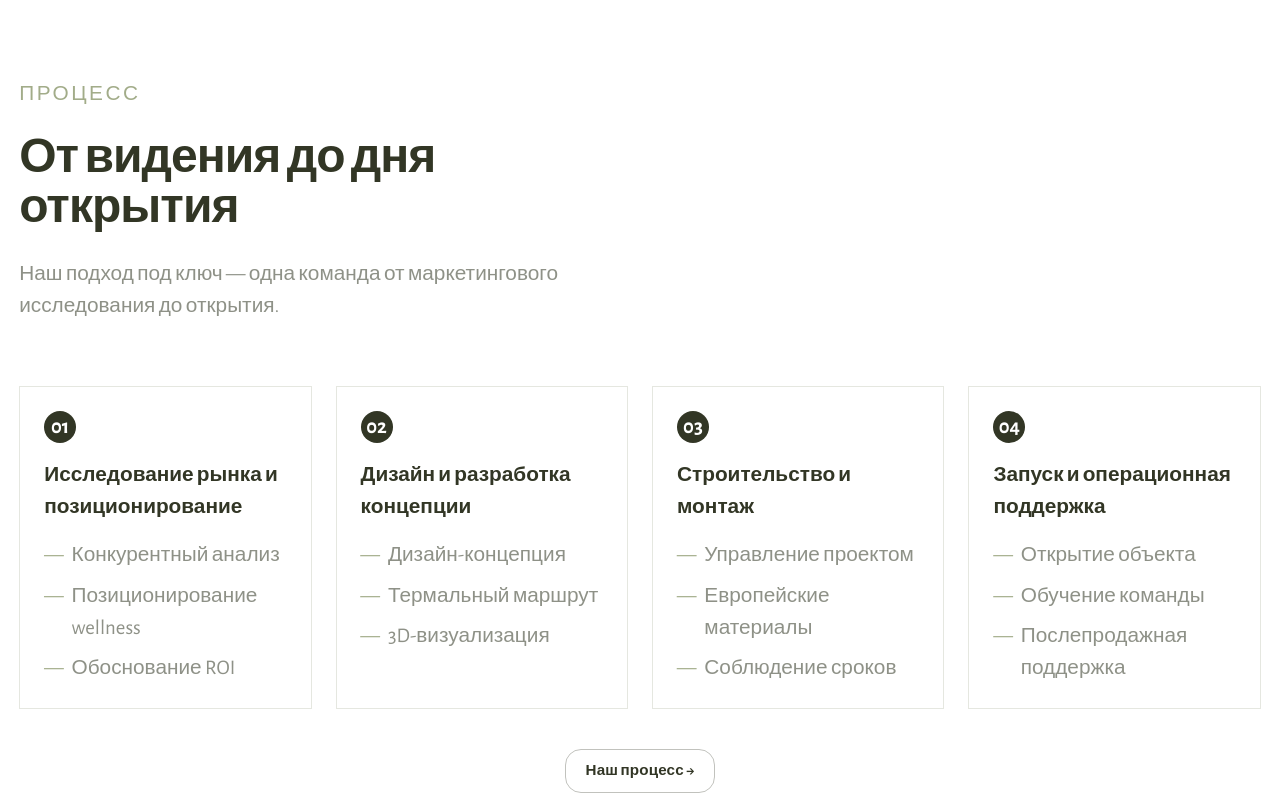
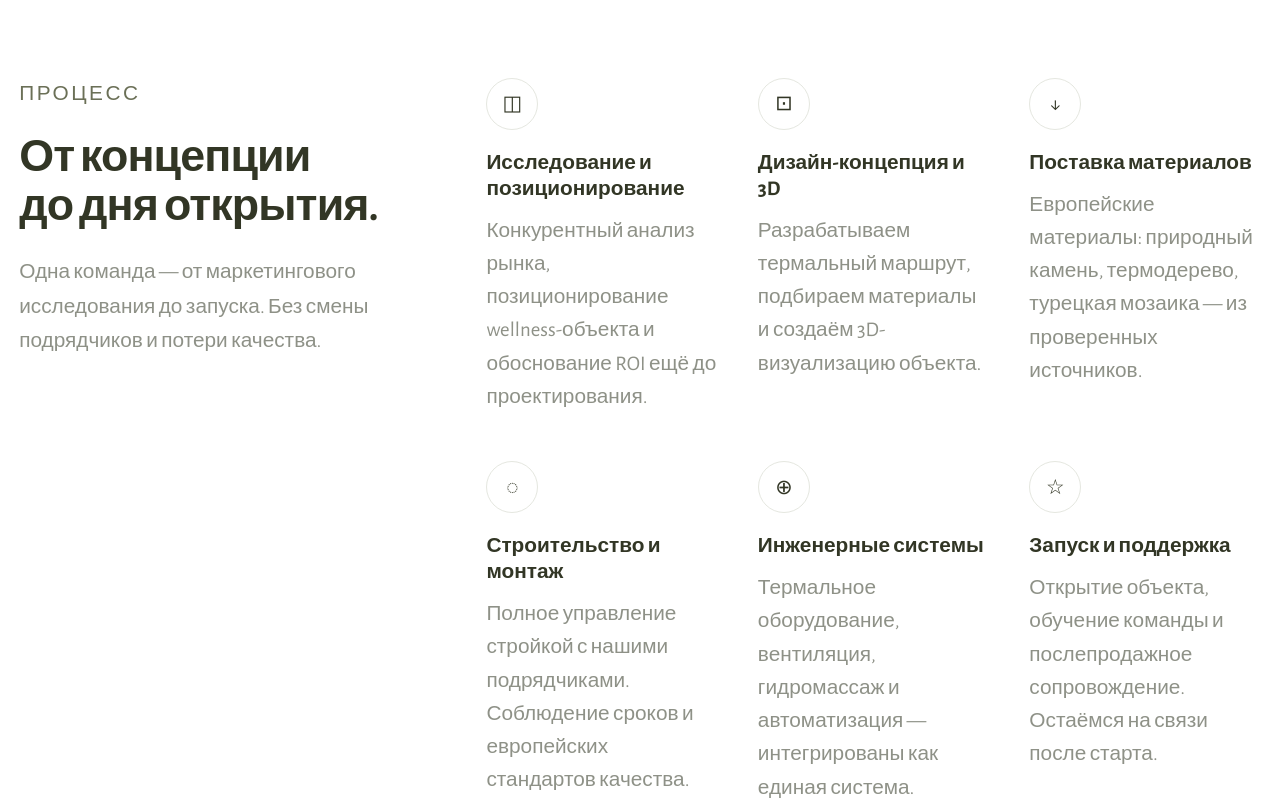
Before and after one commit to digitalcluster25/hws, a React (Vite) app: page / in a window 1280 px wide. Shown: the part 3620-4420 px from the top of the page. Built offline with nearby package versions, Linux system fonts and the light colour scheme.

Commit message:
feat: process section Ohio icon-grid layout

```diff
--- /dev/null
+++ b/src/components/sections/ProcessAccordion.jsx
@@ -0,0 +1,79 @@
+import { motion } from 'framer-motion'
+
+const STEPS = [
+  {
+    icon: '◫',
+    title: 'Исследование и позиционирование',
+    desc: 'Конкурентный анализ рынка, позиционирование wellness-объекта и обоснование ROI ещё до проектирования.',
+  },
+  {
+    icon: '⊡',
+    title: 'Дизайн-концепция и 3D',
+    desc: 'Разрабатываем термальный маршрут, подбираем материалы и создаём 3D-визуализацию объекта.',
+  },
+  {
+    icon: '↓',
+    title: 'Поставка материалов',
+    desc: 'Европейские материалы: природный камень, термодерево, турецкая мозаика — из проверенных источников.',
+  },
+  {
+    icon: '◌',
+    title: 'Строительство и монтаж',
+    desc: 'Полное управление стройкой с нашими подрядчиками. Соблюдение сроков и европейских стандартов качества.',
+  },
+  {
+    icon: '⊕',
+    title: 'Инженерные системы',
+    desc: 'Термальное оборудование, вентиляция, гидромассаж и автоматизация — интегрированы как единая система.',
+  },
+  {
+    icon: '☆',
+    title: 'Запуск и поддержка',
+    desc: 'Открытие объекта, обучение команды и послепродажное сопровождение. Остаёмся на связи после старта.',
+  },
+]
+
+const FADE = {
+  hidden: { opacity: 0, y: 24 },
+  show:   (i) => ({ opacity: 1, y: 0, transition: { duration: 0.5, ease: [0.16,1,0.3,1], delay: i * 0.07 } }),
+}
+
+export default function ProcessAccordion() {
+  return (
+    <section id="process" className="proc-section">
+      <div className="proc-wrap">
+
+        {/* ── LEFT col ── */}
+        <div className="proc-left">
+          <p className="hws-label hws-label-muted proc-label">Процесс</p>
+          <h2 className="proc-h2">
+            От концепции<br/>до дня открытия.
+          </h2>
+          <p className="proc-lead">
+            Одна команда — от маркетингового исследования до запуска. Без смены подрядчиков и потери качества.
+          </p>
+        </div>
+
+        {/* ── RIGHT grid ── */}
+        <div className="proc-grid">
+          {STEPS.map((s, i) => (
+            <motion.div
+              key={s.title}
+              className="proc-card"
+              custom={i}
+              initial="hidden"
+              whileInView="show"
+              viewport={{ once: true, amount: 0.2 }}
+              variants={FADE}
+            >
+              <div className="proc-icon">{s.icon}</div>
+              <h3 className="proc-card-title">{s.title}</h3>
+              <p className="proc-card-desc">{s.desc}</p>
+            </motion.div>
+          ))}
+        </div>
+
+      </div>
+    </section>
+  )
+}
--- a/src/styles/hws.css
+++ b/src/styles/hws.css
@@ -476,3 +476,98 @@ select.hws-field { appearance: none; cursor: pointer; }
 @media (max-width: 640px) {
   .ps-img { height: 60vw; }
 }
+
+
+/* ─────────────────────────────────────────────
+   ProcessAccordion — Ohio icon-grid layout
+   ───────────────────────────────────────────── */
+.proc-section {
+  padding: 6rem 0;
+  background: #fff;
+}
+.proc-wrap {
+  max-width: 1344px;
+  margin: 0 auto;
+  padding-left: max(1.5vw, 16px);
+  padding-right: max(1.5vw, 16px);
+  display: grid;
+  grid-template-columns: 1fr 2fr;
+  gap: 5rem;
+  align-items: start;
+}
+
+/* ── left column ── */
+.proc-left {
+  position: sticky;
+  top: 6rem;
+}
+.proc-label { margin-bottom: 1.5rem; }
+.proc-h2 {
+  font-size: clamp(2rem, 3.5vw, 3.2rem);
+  font-weight: 700;
+  line-height: 1.1;
+  color: var(--c-dark);
+  margin: 0 0 1.5rem;
+  letter-spacing: -0.02em;
+}
+.proc-lead {
+  font-size: 1.3rem;
+  line-height: 1.65;
+  color: var(--c-subtle);
+  max-width: 36ch;
+}
+
+/* ── right grid: 3 cols × 2 rows ── */
+.proc-grid {
+  display: grid;
+  grid-template-columns: repeat(3, 1fr);
+  gap: 3rem 2.5rem;
+}
+
+/* card */
+.proc-card { display: flex; flex-direction: column; gap: 0.75rem; }
+
+/* icon circle */
+.proc-icon {
+  width: 52px;
+  height: 52px;
+  border-radius: 50%;
+  border: 1px solid var(--c-border);
+  display: flex;
+  align-items: center;
+  justify-content: center;
+  font-size: 1.3rem;
+  color: var(--c-dark);
+  margin-bottom: 0.5rem;
+  transition: background 0.2s ease, color 0.2s ease;
+}
+.proc-card:hover .proc-icon {
+  background: var(--c-dark);
+  color: #fff;
+  border-color: var(--c-dark);
+}
+
+.proc-card-title {
+  font-size: 1.3rem;
+  font-weight: 700;
+  line-height: 1.25;
+  color: var(--c-dark);
+}
+.proc-card-desc {
+  font-size: 1.3rem;
+  line-height: 1.6;
+  color: var(--c-subtle);
+}
+
+/* mobile */
+@media (max-width: 900px) {
+  .proc-wrap {
+    grid-template-columns: 1fr;
+    gap: 3rem;
+  }
+  .proc-left { position: static; }
+  .proc-grid { grid-template-columns: 1fr 1fr; gap: 2rem 1.5rem; }
+}
+@media (max-width: 560px) {
+  .proc-grid { grid-template-columns: 1fr; }
+}
--- a/src/wireframe/Wireframe.jsx
+++ b/src/wireframe/Wireframe.jsx
@@ -1,5 +1,6 @@
 import Button from '../components/ui/Button'
 import ProjectsSlider from '../components/sections/ProjectsSlider'
+import ProcessAccordion from '../components/sections/ProcessAccordion'
 
 // ── данные ────────────────────────────────────────────────────────
 const expertise = [
@@ -137,33 +138,7 @@ export default function Wireframe() {
 
       <ProjectsSlider />
 
-      {/* ── 6. ПОД КЛЮЧ ── */}
-      <section id="process" className="py-24" style={{ background: '#fff', ...px }}>
-        <div style={wrap}>
-          <p className="hws-label mb-6">Процесс</p>
-          <h2 className="hws-h2 mb-6" style={{ maxWidth: '32rem' }}>От видения до дня открытия</h2>
-          <p className="hws-small tc-subtle mb-16 max-w-xl">Наш подход под ключ — одна команда от маркетингового исследования до открытия.</p>
-          <div className="grid md:grid-cols-4 gap-6">
-            {steps.map(({num,title,items}) => (
-              <div key={num} className="p-6 border" style={{ borderColor: '#e5e7e0' }}>
-                <div className="process-num">{num}</div>
-                <h3 className="hws-small font-semibold tc-dark mb-4">{title}</h3>
-                <ul className="space-y-2">
-                  {items.map(item => (
-                    <li key={item} className="flex items-start gap-2 hws-small tc-subtle">
-                      <span style={{ color: C.mid }}>—</span>
-                      <span>{item}</span>
-                    </li>
-                  ))}
-                </ul>
-              </div>
-            ))}
-          </div>
-          <div className="mt-10 flex justify-center">
-            <Button href="#process" variant="outlined" shadow={false}>Наш процесс →</Button>
-          </div>
-        </div>
-      </section>
+      <ProcessAccordion />
 
       {/* ── 7. МАТЕРИАЛЫ ── */}
       <section className="py-24" style={{ background: C.dark, ...px }}>
```
